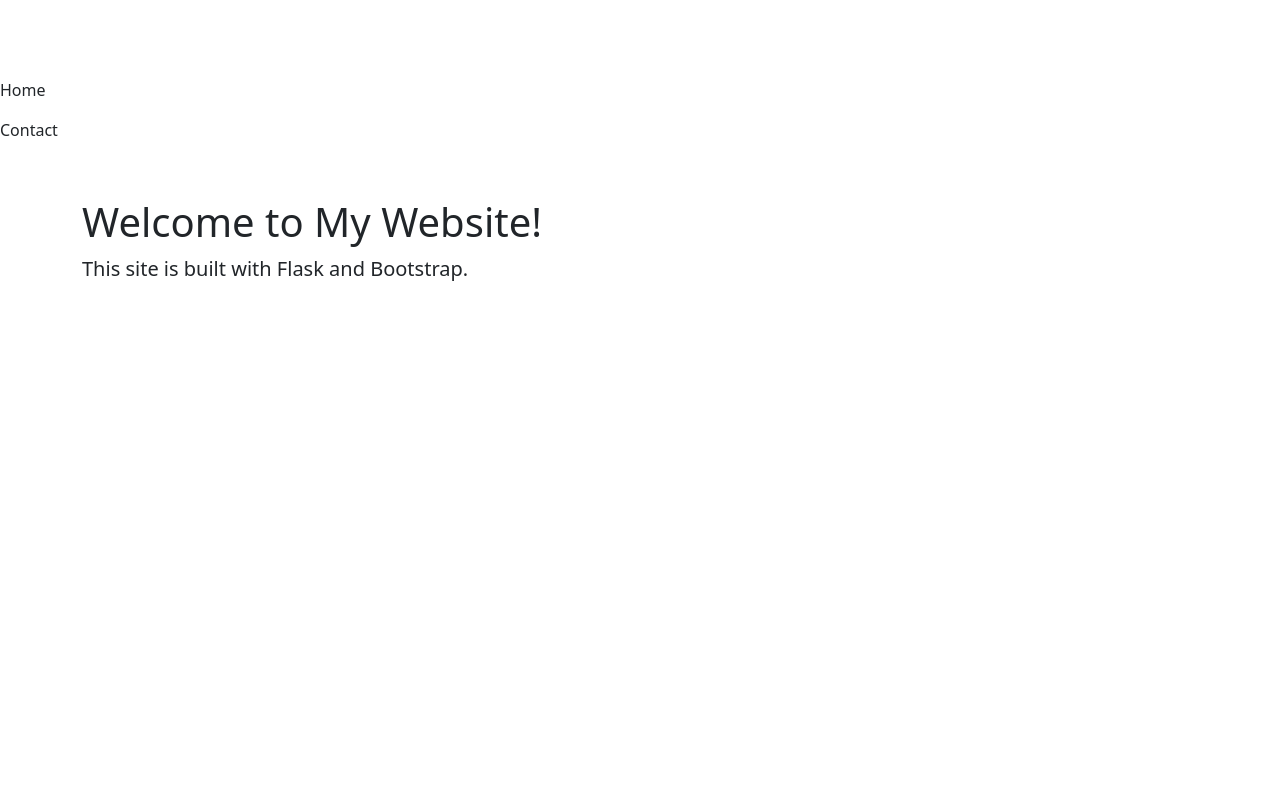
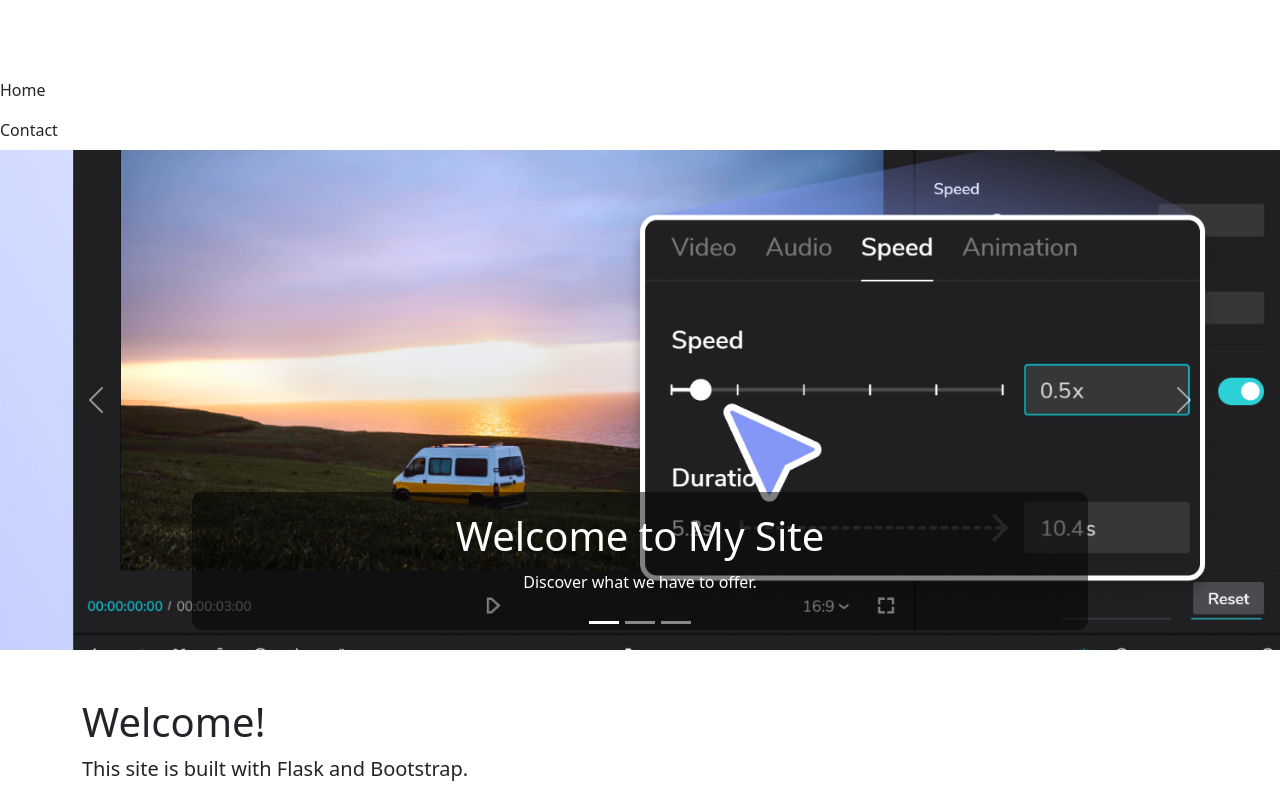
Before and after one commit to TempeHS/2027CT_myFlaskSite_Senuja.D, a Flask app: page / in a window 1280 px wide. Run offline with Flask 3, Linux system fonts and the light colour scheme.

Commit message:
feature: add hero carousel with custom images and styling

```diff
--- a/static/css/style.css
+++ b/static/css/style.css
@@ -5,3 +5,36 @@ body {
 }
 
 /* Add more custom styles as needed */
+/* Custom styles for My Flask Site */
+
+body {
+  padding-top: 70px; /* Space for fixed navbar */
+}
+
+/* Hero Carousel Styles */
+.carousel-item img {
+  height: 500px;
+  object-fit: cover; /* Crop images to fit */
+}
+
+.carousel-caption {
+  background: rgba(0, 0, 0, 0.5); /* Semi-transparent background */
+  padding: 20px;
+  border-radius: 10px;
+}
+
+.carousel-caption h2 {
+  font-size: 2.5rem;
+  margin-bottom: 10px;
+}
+
+/* On smaller screens */
+@media (max-width: 768px) {
+  .carousel-item img {
+    height: 300px;
+  }
+
+  .carousel-caption h2 {
+    font-size: 1.5rem;
+  }
+}
--- a/templates/index.html
+++ b/templates/index.html
@@ -1,7 +1,100 @@
 {% extends 'base.html' %} {% block title %}Home - My Flask Site{% endblock %} {%
 block content %}
+<!-- Hero Carousel -->
+<div id="heroCarousel" class="carousel slide" data-bs-ride="carousel">
+  <!-- Indicators (dots) -->
+  <div class="carousel-indicators">
+    <button
+      type="button"
+      data-bs-target="#heroCarousel"
+      data-bs-slide-to="0"
+      class="active"
+    ></button>
+    <button
+      type="button"
+      data-bs-target="#heroCarousel"
+      data-bs-slide-to="1"
+    ></button>
+    <button
+      type="button"
+      data-bs-target="#heroCarousel"
+      data-bs-slide-to="2"
+    ></button>
+  </div>
+
+  <!-- Slides -->
+  <div class="carousel-inner">
+    <!-- Slide 1 -->
+    <div class="carousel-item active">
+      <img
+        src="{{ url_for('static', filename='images/hero1.jpg') }}"
+        class="d-block w-100"
+        alt="Welcome"
+      />
+      <div class="carousel-caption d-none d-md-block">
+        <h2>Welcome to My Site</h2>
+        <p>Discover what we have to offer.</p>
+      </div>
+    </div>
+
+    <!-- Slide 2 -->
+    <div class="carousel-item">
+      <img
+        src="{{ url_for('static', filename='images/hero2.jpg') }}"
+        class="d-block w-100"
+        alt="Features"
+      />
+      <div class="carousel-caption d-none d-md-block">
+        <h2>Amazing Features</h2>
+        <p>Built with Flask and Bootstrap.</p>
+      </div>
+    </div>
+
+    <!-- Slide 3 -->
+    <div class="carousel-item">
+      <img
+        src="{{ url_for('static', filename='images/hero3.jpg') }}"
+        class="d-block w-100"
+        alt="Contact"
+      />
+      <div class="carousel-caption d-none d-md-block">
+        <h2>Get in Touch</h2>
+        <p>We'd love to hear from you.</p>
+      </div>
+    </div>
+  </div>
+
+  <!-- Controls (arrows) -->
+  <button
+    class="carousel-control-prev"
+    type="button"
+    data-bs-target="#heroCarousel"
+    data-bs-slide="prev"
+  >
+    <span class="carousel-control-prev-icon"></span>
+    <span class="visually-hidden">Previous</span>
+  </button>
+  <button
+    class="carousel-control-next"
+    type="button"
+    data-bs-target="#heroCarousel"
+    data-bs-slide="next"
+  >
+    <span class="carousel-control-next-icon"></span>
+    <span class="visually-hidden">Next</span>
+  </button>
+</div>
+
+<!-- Rest of page content -->
 <div class="container mt-5">
-  <h1>Welcome to My Website!</h1>
+  <h1>Welcome!</h1>
   <p class="lead">This site is built with Flask and Bootstrap.</p>
 </div>
 {% endblock %}
+<div class="carousel-caption d-none d-md-block">
+  <h2>Welcome to My Site</h2>
+  <p>Discover what we have to offer.</p>
+  <a href="{{ url_for('contact') }}" class="btn btn-primary btn-lg"
+    >Learn More</a
+  >
+</div>
```
Also changed, not shown: static/images/hero1.jpg (added), static/images/hero2.jpg (added), static/images/hero3.jpg (added).
